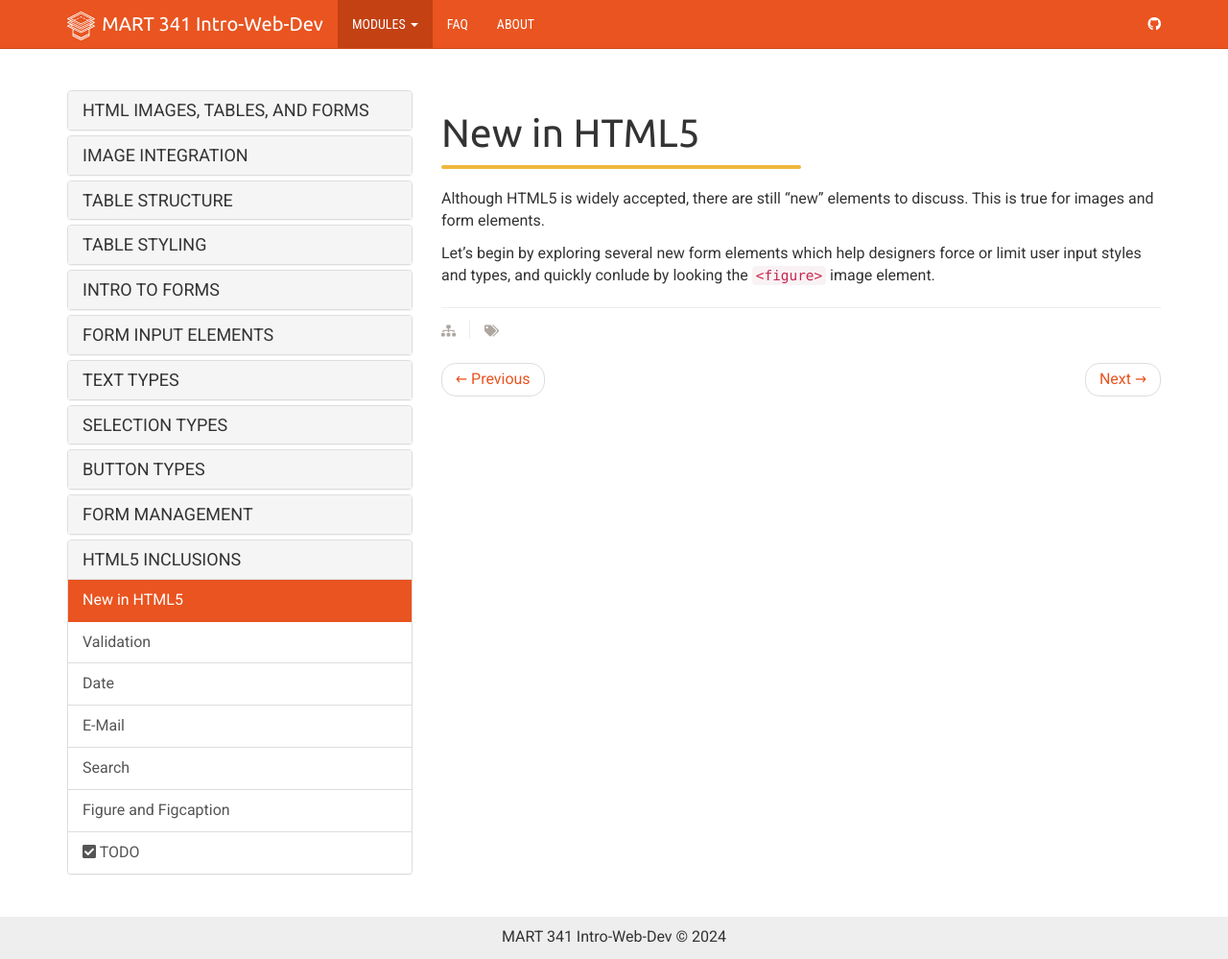
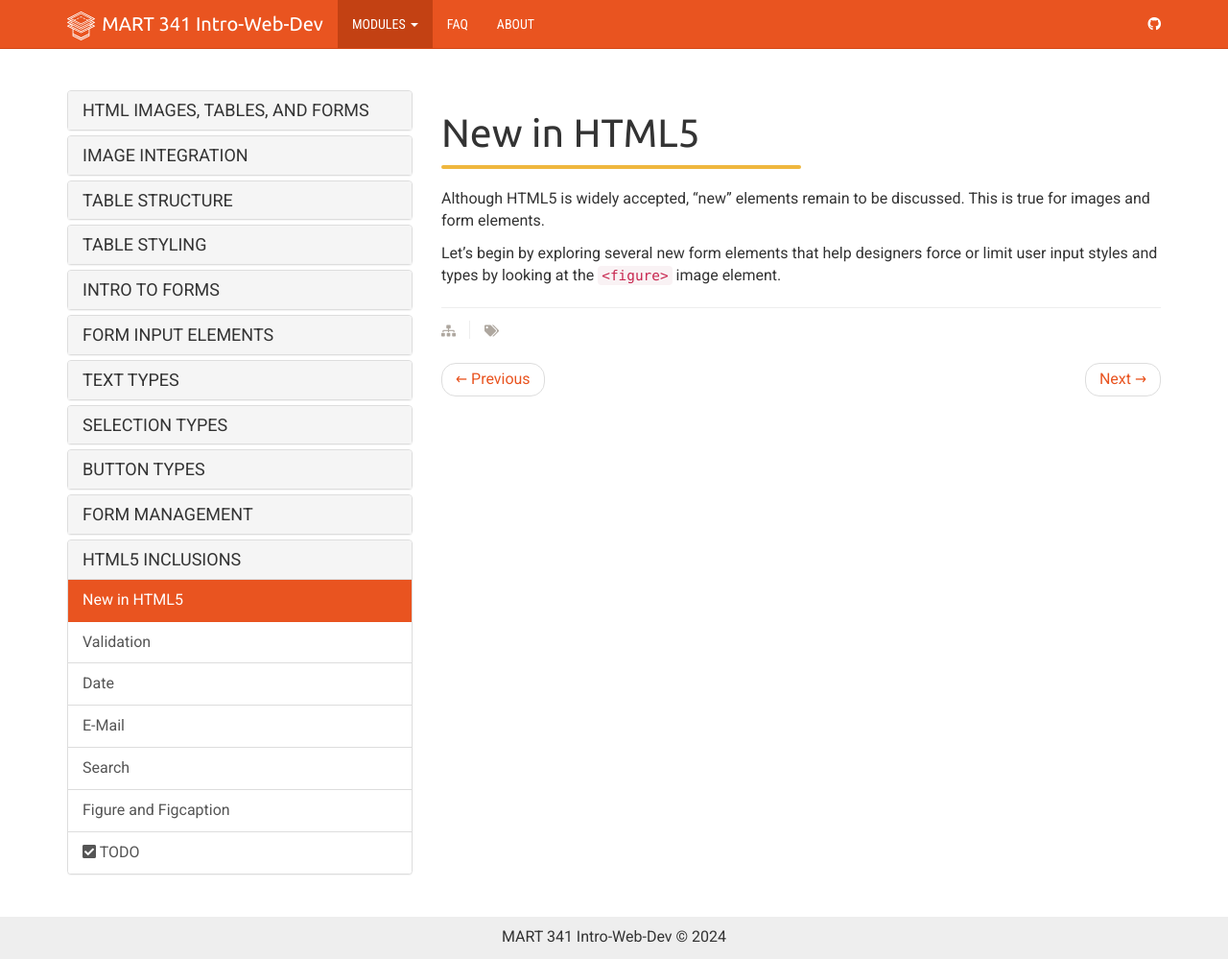
Before and after one commit to Montana-Media-Arts/webDesignFall2024, a Jekyll site: the page built from _docs/topic-06/10-html5/01-page.md, in a window 1280 px wide and 999 px high. Shown: the whole window at 96% size. Built offline with Jekyll 4.4.1, drawn with Linux system fonts in a browser that asks for light colours; nearby versions of some CDN libraries.

Commit message:
Update 01-page.md

```diff
--- a/_docs/topic-06/10-html5/01-page.md
+++ b/_docs/topic-06/10-html5/01-page.md
@@ -6,6 +6,6 @@ permalink: /topic-06/html5-new/
 
 <div class="divider-heading"></div>
 
-Although HTML5 is widely accepted, there are still “new” elements to discuss. This is true for images and form elements.
+Although HTML5 is widely accepted, “new” elements remain to be discussed. This is true for images and form elements.
 
-Let's begin by exploring several new form elements which help designers force or limit user input styles and types, and quickly conlude by looking the `<figure>` image element.
+Let's begin by exploring several new form elements that help designers force or limit user input styles and types by looking at the `<figure>` image element.
```
